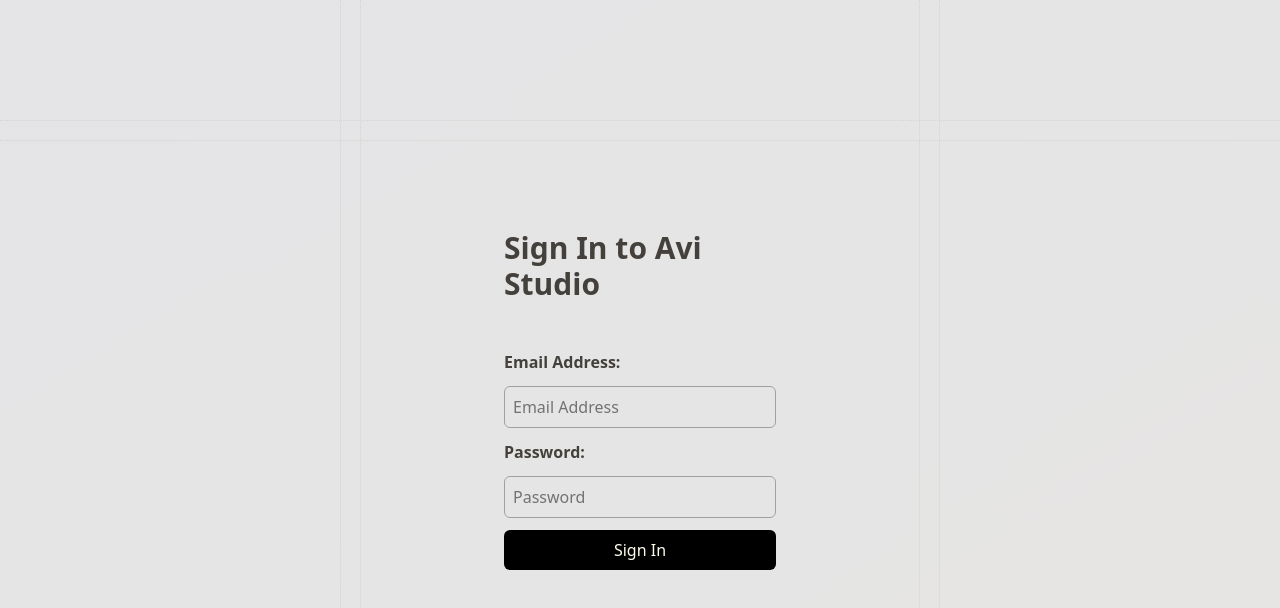
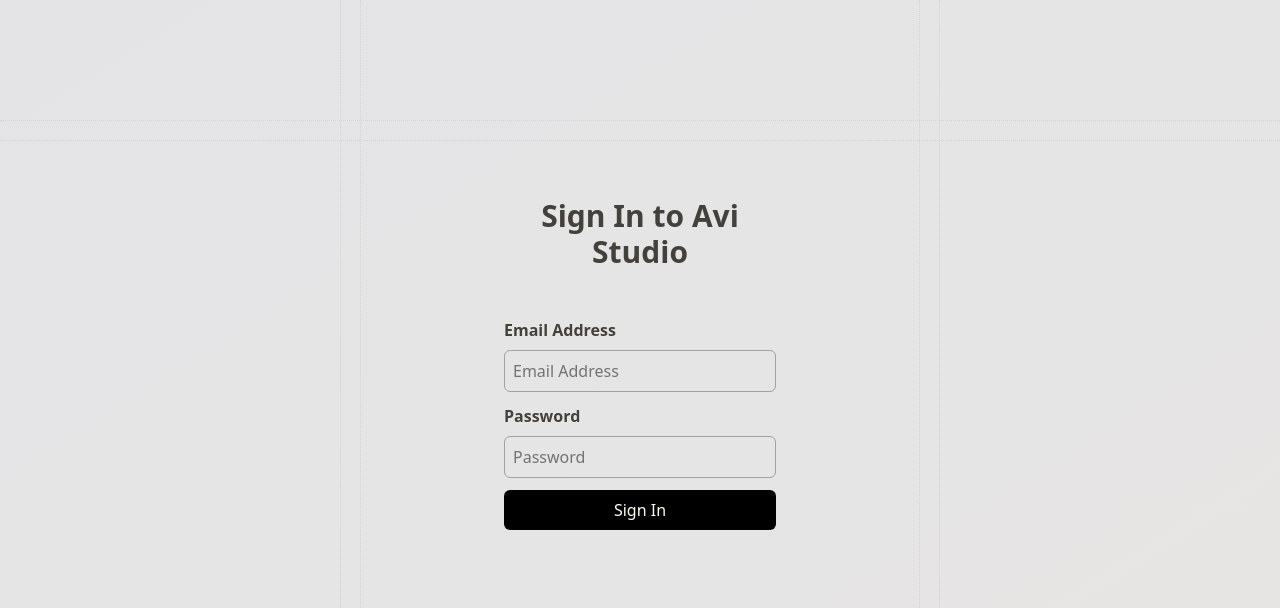
Before and after one commit to avibansal/nextjs-deployment, a Next.js app: page /signin in a window 1280 px wide. Shown: the top 608 px of the page. Built offline with nearby package versions, Linux system fonts and the light colour scheme.

Commit message:
Update Signin page

```diff
--- a/app/(auth)/signin/page.jsx
+++ b/app/(auth)/signin/page.jsx
@@ -2,10 +2,58 @@
 import { NextResponse } from "next/server";
 import React from 'react'
 import { useRouter } from "next/navigation";
+import { useState } from "react";
 
+const DecorativeGrid = () => (
+    <div className="absolute inset-0 z-0 pointer-events-none">
+        {/* Horizontal lines */}
+        <div className="absolute inset-0 flex flex-col justify-between py-30">
+            <div className="border-t border-dotted border-stone-300" />
+            <div className="border-t border-dotted border-stone-300" />
+        </div>
+
+        <div className="absolute inset-0 flex flex-col justify-between py-35">
+            <div className="border-t border-dotted border-stone-300" />
+            <div className="border-t border-dotted border-stone-300" />
+        </div>
+
+        {/* Vertical lines */}
+        <div className="absolute inset-0 flex justify-between px-90">
+            <div className="border-l border-dotted border-stone-300" />
+            <div className="border-l border-dotted border-stone-300" />
+        </div>
+
+        <div className="absolute inset-0 flex justify-between px-85">
+            <div className="border-l border-dotted border-stone-300" />
+            <div className="border-l border-dotted border-stone-300" />
+        </div>
+    </div>
+)
+
+const FormInput = ({ id, label, name, type, placeholder, required = true }) => (
+    <div className='flex flex-col gap-2'>
+        <label className='text-stone-700 font-semibold' htmlFor={id}>
+            {label}
+        </label>
+        <input
+            id={id}
+            name={name}
+            type={type}
+            placeholder={placeholder}
+            required={required}
+            className='p-2 rounded-md border border-neutral-400 outline-none focus:border-stone-500 focus:shadow-[0_0_0_1px_rgb(120,113,108)] transition'
+        />
+    </div>
+
+)
 export default function page() {
     const router = useRouter();
+    const [isLoading, setIsLoading] = useState(false);
+    const [error, setError] = useState(null);
+
     const handleSubmit = async (e) => {
+        setIsLoading(true);
+        setError(null);
         e.preventDefault()
 
         const formData = new FormData(e.currentTarget)
@@ -22,75 +70,60 @@
         })
             .then(response => response.json())
             .then(data => {
-                console.log(data)
-                router.push("/todo")
+                if (data.error) {
+                    setError(data.error);
+                } else {
+                    router.push("/todo")
+                }
             })
             .catch(error => {
-                console.log(error)
+                setError(error.message);
+            })
+            .finally(() => {
+                setIsLoading(false);
             })
     }
 
     return (
         <div className='flex flex-col items-center justify-center bg-linear-to-br from-zinc-200 via-neutral-200 to-stone-200 h-screen'>
-            <div className="absolute inset-0 z-0 pointer-events-none">
-                {/* Horizontal lines */}
-                <div className="absolute inset-0 flex flex-col justify-between py-30">
-                    <div className="border-t border-dotted border-stone-300" />
-                    <div className="border-t border-dotted border-stone-300" />
-                </div>
-
-                <div className="absolute inset-0 flex flex-col justify-between py-35">
-                    <div className="border-t border-dotted border-stone-300" />
-                    <div className="border-t border-dotted border-stone-300" />
-                </div>
-
-                {/* Vertical lines */}
-                <div className="absolute inset-0 flex justify-between px-90">
-                    <div className="border-l border-dotted border-stone-300" />
-                    <div className="border-l border-dotted border-stone-300" />
-                </div>
-
-                <div className="absolute inset-0 flex justify-between px-85">
-                    <div className="border-l border-dotted border-stone-300" />
-                    <div className="border-l border-dotted border-stone-300" />
-                </div>
-            </div>
-
-
+            <DecorativeGrid />
             <div className='relative z-10 w-3/12'>
-                <h1 className="text-3xl font-bold text-stone-700 font-sans p-6">
+                <h1 className="text-3xl font-bold text-stone-700 font-sans p-6 text-center">
                     Sign In to Avi Studio
                 </h1>
-
                 <form onSubmit={handleSubmit} className='flex flex-col gap-3 p-6'>
-                    <label className='text-stone-700 font-semibold' htmlFor="username">
-                        Email Address:
-                    </label>
-                    <input
-                        id="username"
+                    <FormInput
+                        label="Email Address"
                         name="username"
                         type="email"
                         placeholder="Email Address"
-                        className='p-2 rounded-md border border-neutral-400 outline-none focus:border-stone-500 focus:shadow-[0_0_0_1px_rgb(120,113,108)] transition'
+                        id="username"
+                        required
                     />
-
-                    <label className='text-stone-700 font-semibold' htmlFor="password">
-                        Password:
-                    </label>
-                    <input
-                        id="password"
+                    <FormInput
+                        label="Password"
                         name="password"
                         type="password"
                         placeholder="Password"
-                        className='p-2 rounded-md border border-neutral-400 outline-none focus:border-stone-500 focus:shadow-[0_0_0_1px_rgb(120,113,108)] transition'
+                        id="password"
+                        required
                     />
-
                     <button
                         type="submit"
-                        className='p-2 bg-black text-amber-50 rounded-md focus:outline-none focus:ring-2 focus:ring-stone-500'
+                        disabled={isLoading}
+                        className='p-2 bg-black text-amber-50 rounded-md focus:outline-none focus:ring-2 focus:ring-stone-500 disabled:opacity-50 transition-opacity'
                     >
-                        Sign In
+                        {isLoading ? "Signing In..." : "Sign In"}
                     </button>
+
+                    {/* Reserved space for error message to prevent the box from jumping */}
+                    <div className="h-14 mt-1 transition-all">
+                        {error && (
+                            <div className="p-3 font-bold bg-red-100 border border-red-400 text-red-700 rounded-md text-sm text-center">
+                                {error}
+                            </div>
+                        )}
+                    </div>
                 </form>
             </div>
         </div>
```
